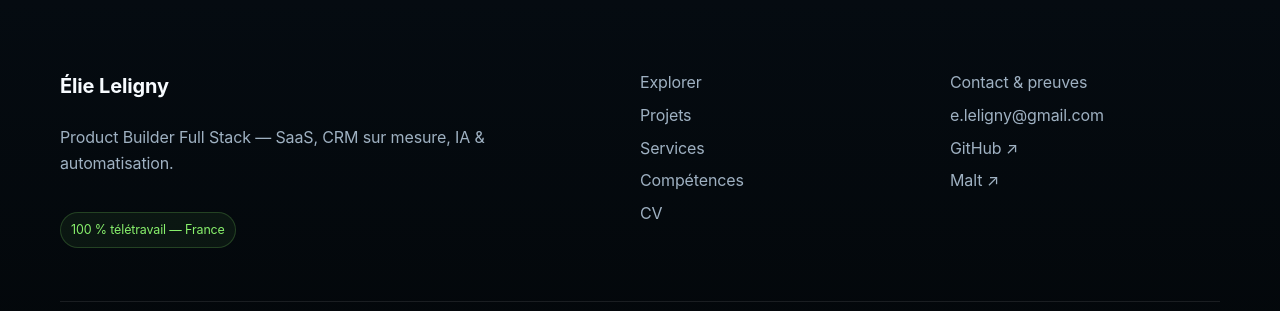
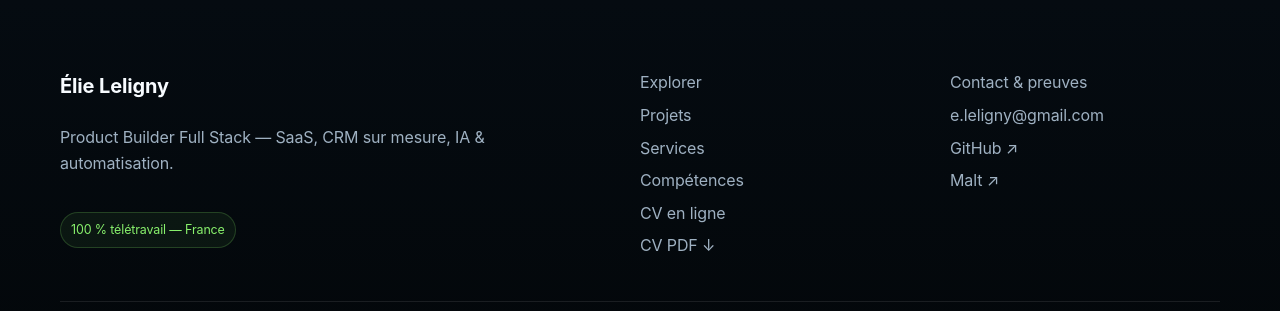
Before and after one commit to eleligny-coder/Portfolio, a Next.js app: page /contact in a window 1280 px wide. Shown: the part 1482-1793 px from the top of the page. Built offline with nearby package versions, Linux system fonts and the light colour scheme; no server answers.

Commit message:
feat: polish navigation and recruiter CV access

```diff
--- a/src/components/layout.tsx
+++ b/src/components/layout.tsx
@@ -5,19 +5,22 @@ import { usePathname } from "next/navigation";
 import { useState } from "react";
 import { nav, site } from "@/data/site";
 
+const cvPdf = "/documents/elie-leligny-cv-product-builder-full-stack.pdf";
+
 export function Header() {
   const pathname = usePathname();
   const [open, setOpen] = useState(false);
+  const isActive = (href: string) => pathname === href || (href !== "/" && pathname.startsWith(`${href}/`));
   return (
     <header className="header">
       <div className="shell header-inner">
-        <Link href="/" className="brand" onClick={() => setOpen(false)}>
+        <Link href="/" className="brand" onClick={() => setOpen(false)} aria-label="Accueil — Élie Leligny">
           <span>EL</span><div><strong>Élie Leligny</strong><small>Product Builder Full Stack</small></div>
         </Link>
-        <button className="menu-button" aria-expanded={open} aria-label="Ouvrir le menu" onClick={() => setOpen(!open)}>☰</button>
-        <nav className={open ? "nav open" : "nav"}>
+        <button className="menu-button" aria-expanded={open} aria-label={open ? "Fermer le menu" : "Ouvrir le menu"} onClick={() => setOpen(!open)}>{open ? "×" : "☰"}</button>
+        <nav className={open ? "nav open" : "nav"} aria-label="Navigation principale">
           {nav.map(([label, href]) => (
-            <Link key={href} href={href} className={pathname === href ? "active" : ""} onClick={() => setOpen(false)}>{label}</Link>
+            <Link key={href} href={href} className={isActive(href) ? "active" : ""} onClick={() => setOpen(false)}>{label}</Link>
           ))}
           <Link className="btn small" href="/contact" onClick={() => setOpen(false)}>Me contacter</Link>
         </nav>
@@ -31,7 +34,7 @@ export function Footer() {
     <footer className="footer">
       <div className="shell footer-grid">
         <div><strong>{site.name}</strong><p>{site.role} — {site.tagline}.</p><p className="remote-pill">{site.remote}</p></div>
-        <div><span>Explorer</span><Link href="/projets">Projets</Link><Link href="/services">Services</Link><Link href="/competences">Compétences</Link><Link href="/cv">CV</Link></div>
+        <div><span>Explorer</span><Link href="/projets">Projets</Link><Link href="/services">Services</Link><Link href="/competences">Compétences</Link><Link href="/cv">CV en ligne</Link><a href={cvPdf} download>CV PDF ↓</a></div>
         <div><span>Contact & preuves</span><a href={`mailto:${site.email}`}>{site.email}</a><a href={site.github} target="_blank" rel="noreferrer">GitHub ↗</a><a href={site.malt} target="_blank" rel="noreferrer">Malt ↗</a></div>
       </div>
       <div className="shell footer-bottom"><small>© {new Date().getFullYear()} Livré d’un Clic SASU</small><small>Portfolio public — code produit propriétaire conservé en privé.</small></div>
```
